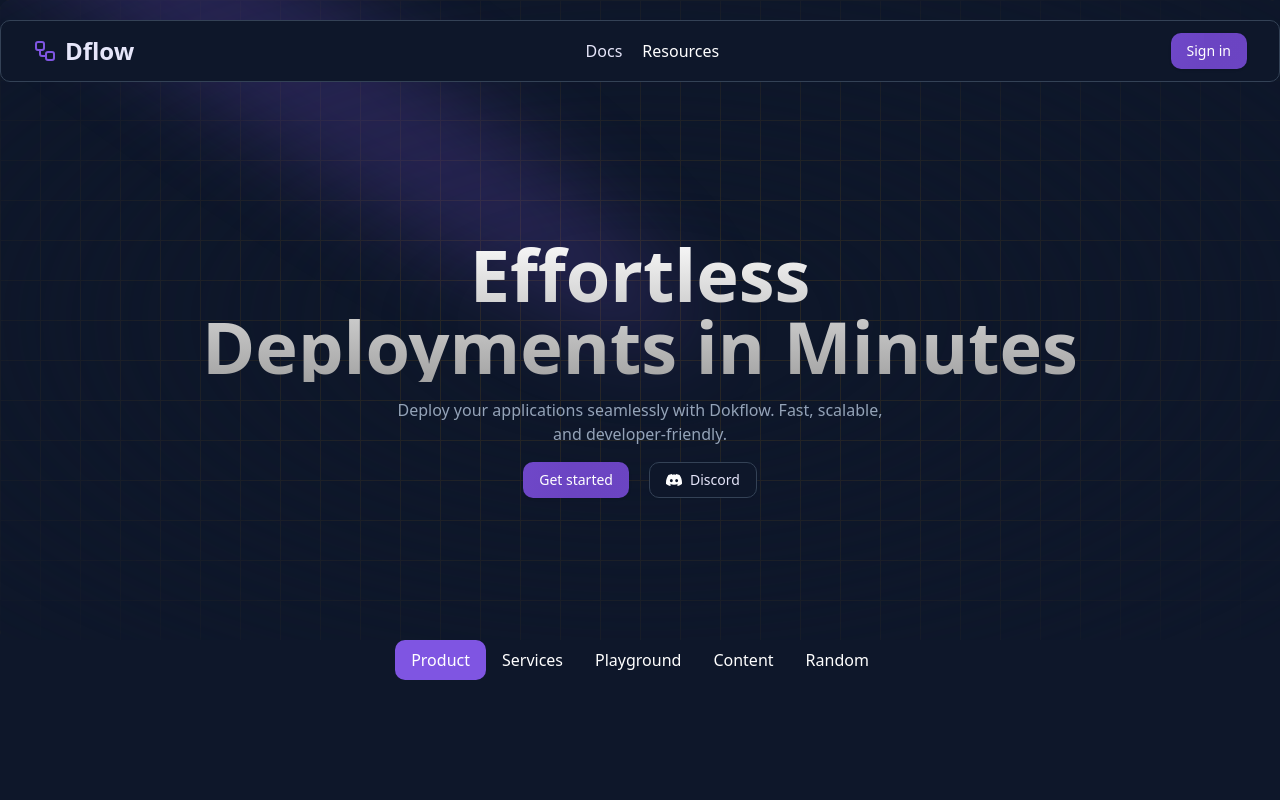
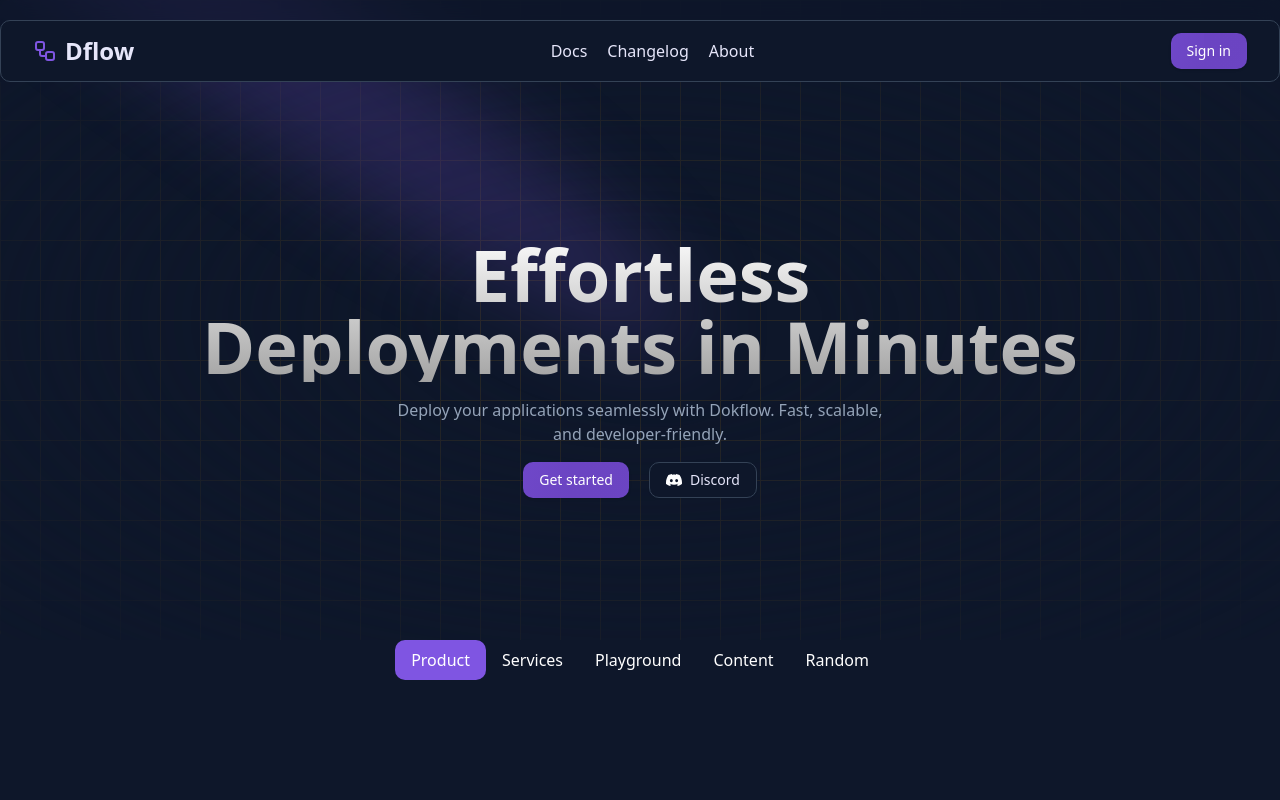
Before and after one commit to contentql/dflow-website, a Next.js app: page / in a window 1280 px wide. Shown: the top 800 px of the page. Built offline with nearby package versions, Linux system fonts and the light colour scheme.

Commit message:
chore: blur navbar above and spread links

```diff
--- a/src/components/Navbar.tsx
+++ b/src/components/Navbar.tsx
@@ -1,28 +1,24 @@
 'use client'
-
-import React, { useState } from 'react'
 
 import { cn } from '@/utils/util'
 
-import { HoveredLink, Menu, MenuItem } from './NavbarMenu'
+import {  Menu } from './NavbarMenu'
 // import { HoveredLink, Menu, MenuItem, ProductItem } from './NavbarMenu'
 import Link from 'next/link'
 
 export function Navbar({ className }: { className?: string }) {
-  const [active, setActive] = useState<string | null>(null)
+  // const [active, setActive] = useState<string | null>(null)
   return (
     <div
-      className={cn('fixed inset-x-0 z-50 mx-auto max-w-7xl pt-5', className)}
-    >
-      <Menu  setActive={setActive}>
+  className={cn(
+    'fixed inset-x-0 top-0 z-50 mx-auto max-w-7xl pt-5 backdrop-blur-md bg-background/60',
+    className
+  )}
+>
+      <Menu  >
         <Link href={'/'} className='hover:text-primary'>Docs</Link>
-
-        <MenuItem setActive={setActive} active={active} item='Resources'>
-          <div className='flex flex-col space-y-4 text-sm'>
-            <HoveredLink href='/changelog'>Changelog</HoveredLink>
-            <HoveredLink href='/about'>About</HoveredLink>
-          </div>
-        </MenuItem>
+        <Link href={'/changelog'} className='hover:text-primary'>Changelog</Link>
+        <Link href={'/about'} className='hover:text-primary'>About</Link>
 
         {/* <MenuItem setActive={setActive} active={active} item='Resources'>
           <div className='flex flex-col space-y-4 text-sm'>
--- a/src/components/NavbarMenu.tsx
+++ b/src/components/NavbarMenu.tsx
@@ -65,15 +65,15 @@ export const MenuItem = ({
 }
 
 export const Menu = ({
-  setActive,
+  // setActive,
   children,
 }: {
-  setActive: (item: string | null) => void
+  // setActive: (item: string | null) => void
   children: React.ReactNode
 }) => {
   return (
     <nav
-      onMouseLeave={() => setActive(null)}
+      // onMouseLeave={() => setActive(null)}
       className='relative flex items-center justify-center rounded-md border border-border bg-background px-8 py-3 shadow-input'
     >
       <Link href={'/'} className='flex items-center gap-2 text-2xl font-semibold'>
```
